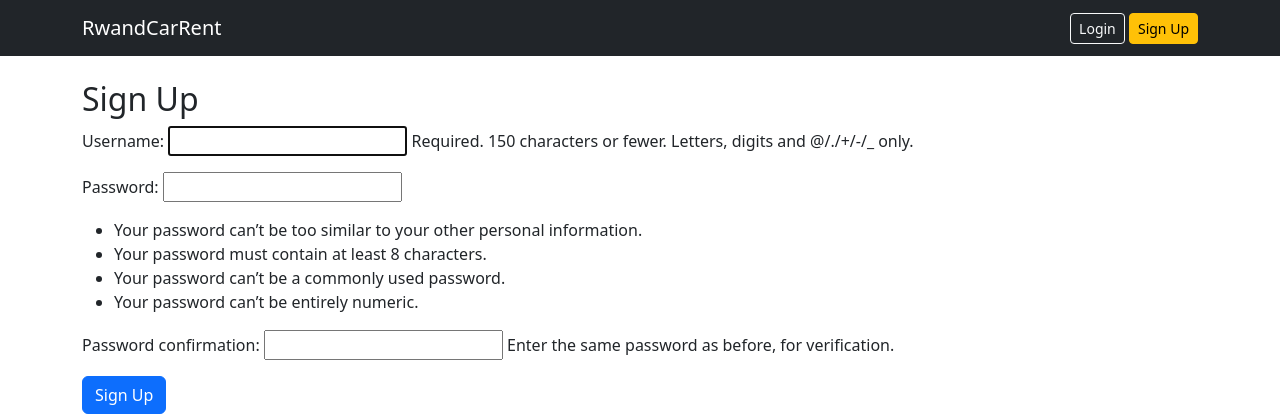
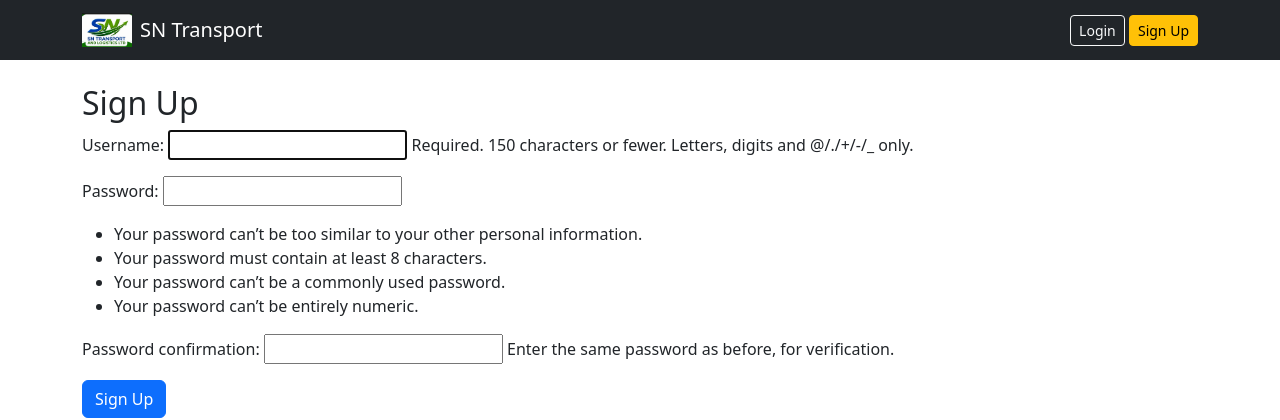
Before and after one commit to ITDani-dot/sntransport-rw, a Django app: page /signup/ in a window 1280 px wide. Shown: the top 420 px of the page. Run offline with Django 5.2, Linux system fonts and the light colour scheme; parts of the project's set-up code (start-up, migrations or seed data) failed here and were passed over.

Commit message:
add logo to base template

```diff
--- a/cars/templates/cars/base.html
+++ b/cars/templates/cars/base.html
@@ -1,3 +1,4 @@
+{% load static %}
 <!DOCTYPE html>
 <html lang="en">
 <head>
@@ -7,9 +8,14 @@
     <link href="https://cdn.jsdelivr.net/npm/bootstrap@5.3.0/dist/css/bootstrap.min.css" rel="stylesheet">
 </head>
 <body>
+
+<!-- LOGO + NAVBAR -->
 <nav class="navbar navbar-expand-lg navbar-dark bg-dark mb-4">
   <div class="container">
-    <a class="navbar-brand" href="{% url 'home' %}">RwandCarRent</a>
+    <a class="navbar-brand d-flex align-items-center" href="{% url 'home' %}">
+        <img src="{% static 'images/logo.png' %}" alt="SN Transport and Logistics Ltd" width="50" class="me-2">
+        SN Transport
+    </a>
     <div>
         {% if user.is_authenticated %}
             <span class="text-white me-2">Hi {{ user.username }}</span>
```
